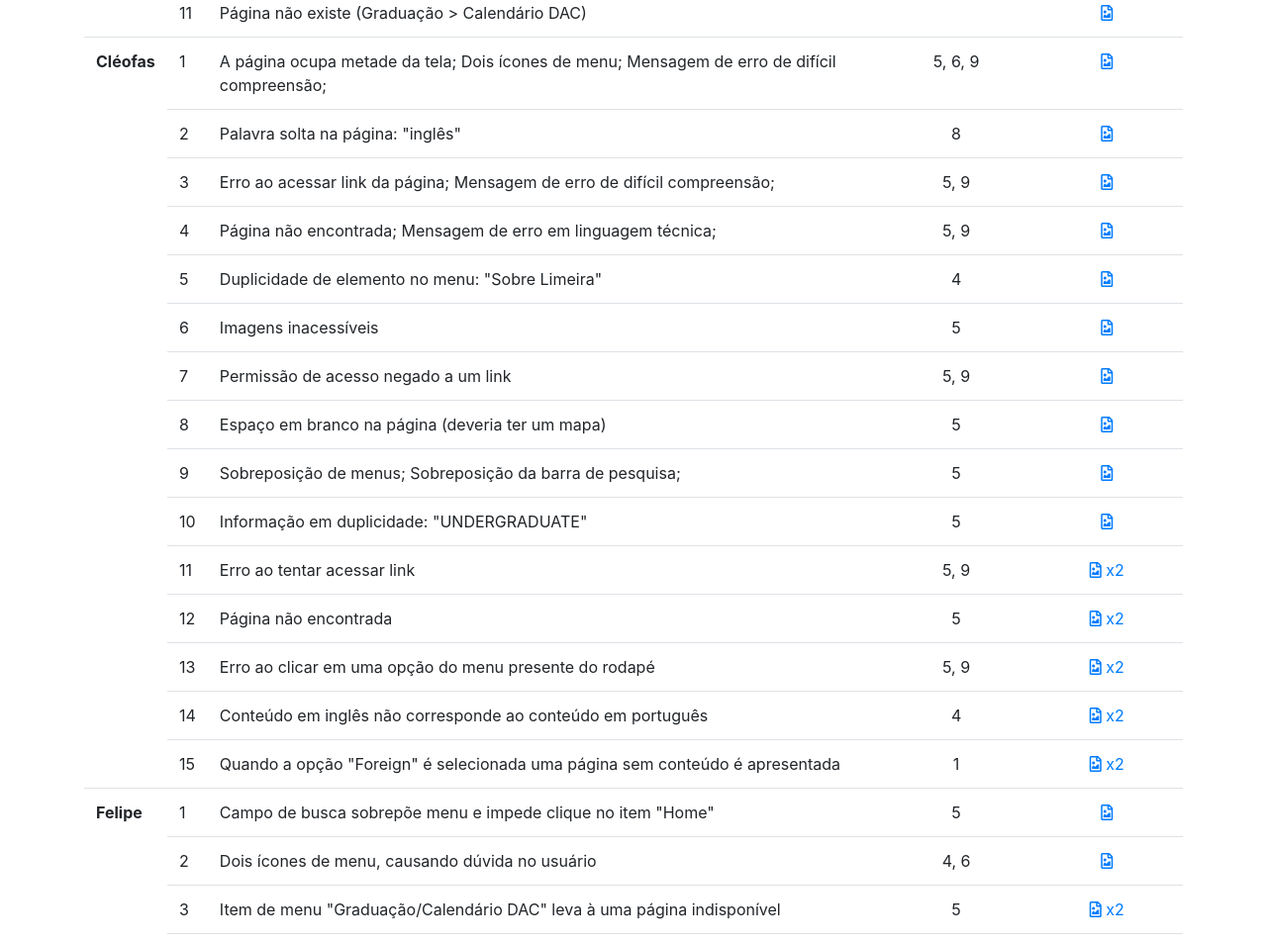
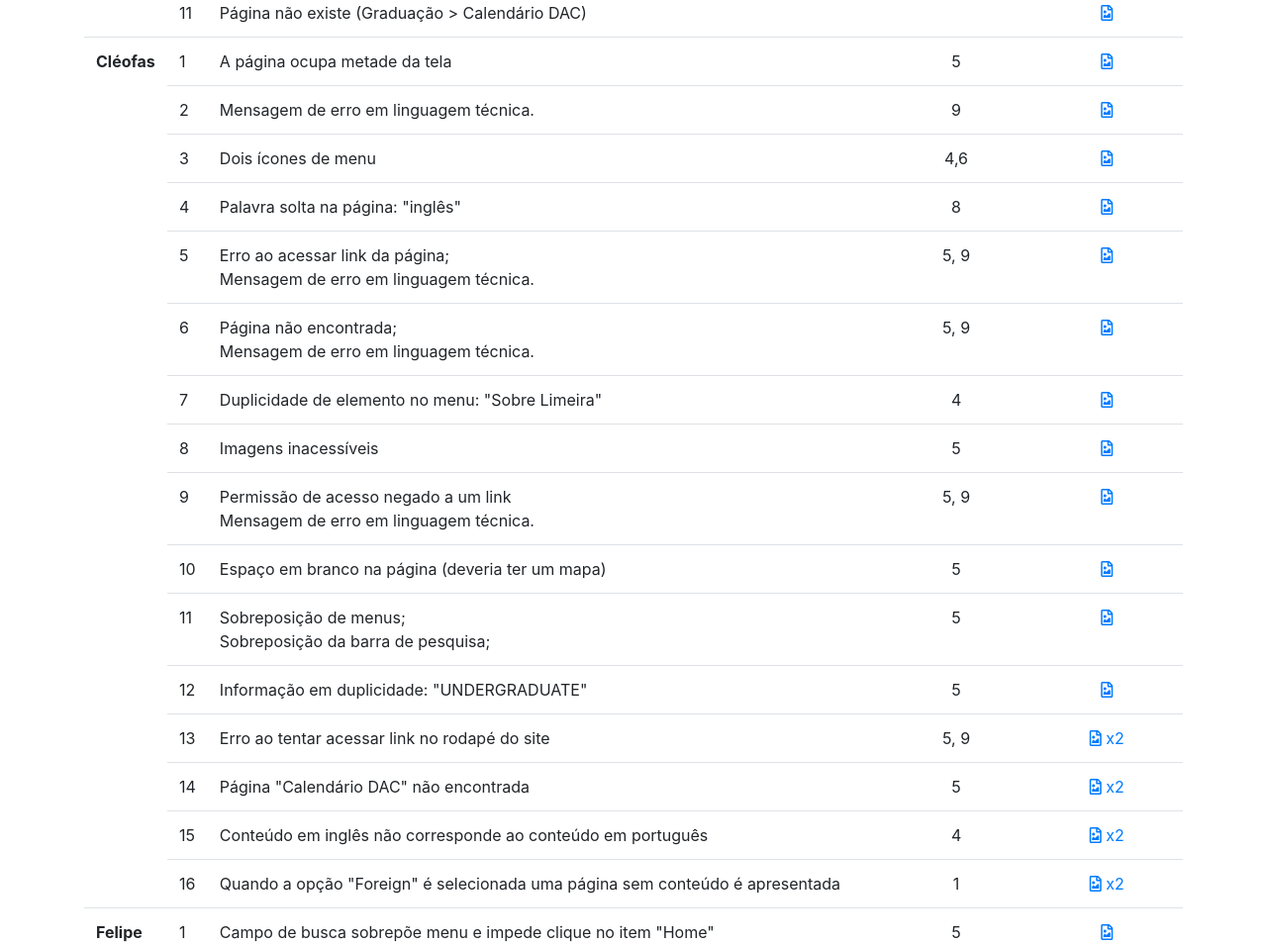
Before and after one commit to felipemarchi/avaliacao-heuristica, a plain HTML site: page index.html in a window 1280 px wide. Shown: the part 2169-3124 px from the top of the page at 99% size. Drawn offline with nearby package versions, Linux system fonts and the light colour scheme.

Commit message:
Heurística Cléofas

```diff
--- a/index.html
+++ b/index.html
@@ -333,78 +333,90 @@
                 </tr>
 
                 <tr>
-                    <th rowspan="15" class="bg-white" scope="rowgroup">Cléofas</th>
+                    <th rowspan="16" class="bg-white" scope="rowgroup">Cléofas</th>
                     <td>1</td>
-                    <td>A página ocupa metade da tela;
-                        Dois ícones de menu;
-                        Mensagem de erro de difícil compreensão;
+                    <td>A página ocupa metade da tela
                     </td>
-                    <td class="text-center">5, 6, 9</td>
+                    <td class="text-center">5</td>
                     <td class="text-center"><a data-fancybox="cleofas1" href="arquivos/cleofas1.png"><i class="far fa-file-image"></i></a></td>
                 </tr>
                 <tr>
                     <td>2</td>
+                    <td>Mensagem de erro em linguagem técnica.</td>
+                    <td class="text-center">9</td>
+                    <td class="text-center"><a data-fancybox="cleofas2" href="arquivos/cleofas1.png"><i class="far fa-file-image"></i></a></td>
+                </tr>
+                <tr>
+                    <td>3</td>
+                    <td>Dois ícones de menu</td>
+                    <td class="text-center">4,6</td>
+                    <td class="text-center"><a data-fancybox="cleofas2" href="arquivos/cleofas1.png"><i class="far fa-file-image"></i></a></td>
+                </tr>
+                <tr>
+                    <td>4</td>
                     <td>Palavra solta na página: "inglês"</td>
                     <td class="text-center">8</td>
                     <td class="text-center"><a data-fancybox="cleofas2" href="arquivos/cleofas2.png"><i class="far fa-file-image"></i></a></td>
                 </tr>
                 <tr>
-                    <td>3</td>
-                    <td>Erro ao acessar link da página;
-                        Mensagem de erro de difícil compreensão;
+                    <td>5</td>
+                    <td>Erro ao acessar link da página;<br>
+                        Mensagem de erro em linguagem técnica.
                     </td>
                     <td class="text-center">5, 9</td>
                     <td class="text-center"><a data-fancybox="cleofas3" href="arquivos/cleofas3.png"><i class="far fa-file-image"></i></a></td>
                 </tr>
                 <tr>
-                    <td>4</td>
-                    <td>Página não encontrada;
-                        Mensagem de erro em linguagem técnica;
+                    <td>6</td>
+                    <td>Página não encontrada;<br>
+                        Mensagem de erro em linguagem técnica.
                     </td>
                     <td class="text-center">5, 9</td>
                     <td class="text-center"><a data-fancybox="cleofas4" href="arquivos/cleofas4.png"><i class="far fa-file-image"></i></a></td>
                 </tr>
                 <tr>
-                    <td>5</td>
+                    <td>7</td>
                     <td>Duplicidade de elemento no menu: "Sobre Limeira"</td>
                     <td class="text-center">4</td>
                     <td class="text-center"><a data-fancybox="cleofas5" href="arquivos/cleofas5.png"><i class="far fa-file-image"></i></a></td>
                 </tr>
                 <tr>
-                    <td>6</td>
+                    <td>8</td>
                     <td>Imagens inacessíveis</td>
                     <td class="text-center">5</td>
                     <td class="text-center"><a data-fancybox="cleofas7" href="arquivos/cleofas7.png"><i class="far fa-file-image"></i></a></td>
                 </tr>
                 <tr>
-                    <td>7</td>
-                    <td>Permissão de acesso negado a um link</td>
+                    <td>9</td>
+                    <td>Permissão de acesso negado a um link<br>
+                        Mensagem de erro em linguagem técnica.
+                    </td>
                     <td class="text-center">5, 9</td>
                     <td class="text-center"><a data-fancybox="cleofas8" href="arquivos/cleofas8.png"><i class="far fa-file-image"></i></a></td>
                 </tr>
                 <tr>
-                    <td>8</td>
+                    <td>10</td>
                     <td>Espaço em branco na página (deveria ter um mapa)</td>
                     <td class="text-center">5</td>
                     <td class="text-center"><a data-fancybox="cleofas9" href="arquivos/cleofas9.png"><i class="far fa-file-image"></i></a></td>
                 </tr>
                 <tr>
-                    <td>9</td>
-                    <td>Sobreposição de menus;
+                    <td>11</td>
+                    <td>Sobreposição de menus;<br>
                         Sobreposição da barra de pesquisa;
                     </td>
                     <td class="text-center">5</td>
                     <td class="text-center"><a data-fancybox="cleofas10" href="arquivos/cleofas10.png"><i class="far fa-file-image"></i></a></td>
                 </tr>
                 <tr>
-                    <td>10</td>
+                    <td>12</td>
                     <td>Informação em duplicidade: "UNDERGRADUATE"</td>
                     <td class="text-center">5</td>
                     <td class="text-center"><a data-fancybox="cleofas11" href="arquivos/cleofas11.png"><i class="far fa-file-image"></i></a></td>
                 </tr>
                 <tr>
-                    <td>11</td>
-                    <td>Erro ao tentar acessar link</td>
+                    <td>13</td>
+                    <td>Erro ao tentar acessar link no rodapé do site</td>
                     <td class="text-center">5, 9</td>
                     <td class="text-center">
                         <a data-fancybox="cleofas12" href="arquivos/cleofas12-1.png"><i class="far fa-file-image"></i> x2</a>
@@ -412,8 +424,8 @@
                     </td>
                 </tr>
                 <tr>
-                    <td>12</td>
-                    <td>Página não encontrada</td>
+                    <td>14</td>
+                    <td>Página "Calendário DAC" não encontrada</td>
                     <td class="text-center">5</td>
                     <td class="text-center">
                         <a data-fancybox="cleofas13" href="arquivos/cleofas13-1.png"><i class="far fa-file-image"></i> x2</a>
@@ -421,16 +433,7 @@
                     </td>
                 </tr>
                 <tr>
-                    <td>13</td>
-                    <td>Erro ao clicar em uma opção do menu presente do rodapé</td>
-                    <td class="text-center">5, 9</td>
-                    <td class="text-center">
-                        <a data-fancybox="cleofas15" href="arquivos/cleofas15-1.png"><i class="far fa-file-image"></i> x2</a>
-                        <a data-fancybox="cleofas15" href="arquivos/cleofas15-2.png" class="d-none"></a>
-                    </td>
-                </tr>
-                <tr>
-                    <td>14</td>
+                    <td>15</td>
                     <td>Conteúdo em inglês não corresponde ao conteúdo em português</td>
                     <td class="text-center">4</td>
                     <td class="text-center">
@@ -439,7 +442,7 @@
                     </td>
                 </tr>
                 <tr>
-                    <td>15</td>
+                    <td>16</td>
                     <td>Quando a opção "Foreign" é selecionada uma página sem conteúdo é apresentada</td>
                     <td class="text-center">1</td>
                     <td class="text-center">
@@ -585,10 +588,10 @@
                     <th class="text-center" scope="col">Imagem ilustrativa</th>
                 </tr>
             </thead>
-            <!-- <tbody>
+            <tbody>
                 <tr>
                     <th scope="row">1</th>
-                    <td>data</td>
+                    <td>Sobreposição de Menus</td>
                     <td class="text-center">data</td>
                     <td class="text-center">data</td>
                     <td class="text-center"><i class="far fa-file-image"></i></td>
@@ -607,7 +610,7 @@
                     <td class="text-center">data</td>
                     <td class="text-center"><i class="far fa-file-image"></i></td>
                 </tr>
-            </tbody> -->
+            </tbody>
         </table>
     </div>
 
```
